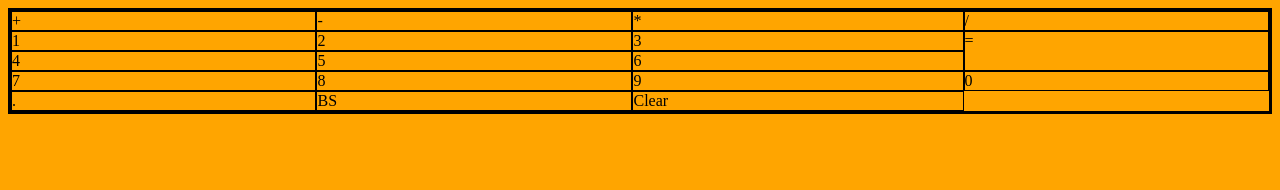
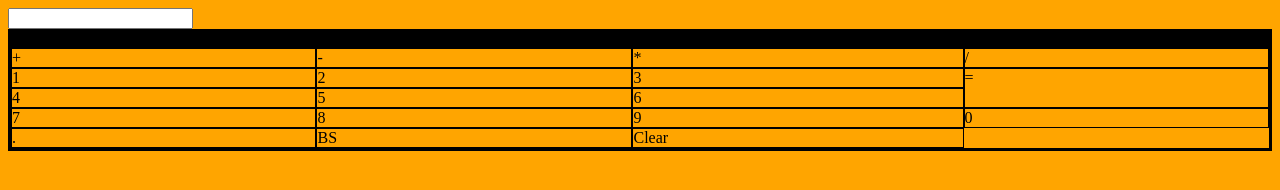
Before and after one commit to jr2nd/playground-eval, a plain HTML site: page index.html in a window 1280 px wide. Drawn offline with Linux system fonts and the light colour scheme.

Commit message:
3 files modified

```diff
--- a/index.html
+++ b/index.html
@@ -7,6 +7,7 @@
 </head>
 
 <body>
+  <input type="number"  id="numin" />
   <div id="answer"></div>
   <div id="container">
     <div id="key_1" class="key key_number">1</div>
--- a/script.js
+++ b/script.js
@@ -8,6 +8,7 @@
 for (let i = 0; i < numbers.length; i++)
   numbers[i].addEventListener('click', function() {
     answer.innerHTML += this.innerHTML;
+document.querySelector('#numin').value=this.innerHTML;
   }); //numbers
 
 equals.addEventListener('click', function() {
--- a/styles.css
+++ b/styles.css
@@ -8,6 +8,11 @@ body {
 #container div {
   border: solid;
   border-width: thin;
+}
+#answer {
+  height: 1rem;
+  background-color: black;
+  color: white;
 }
 #key_add {
   grid-row: 1/2;
```
